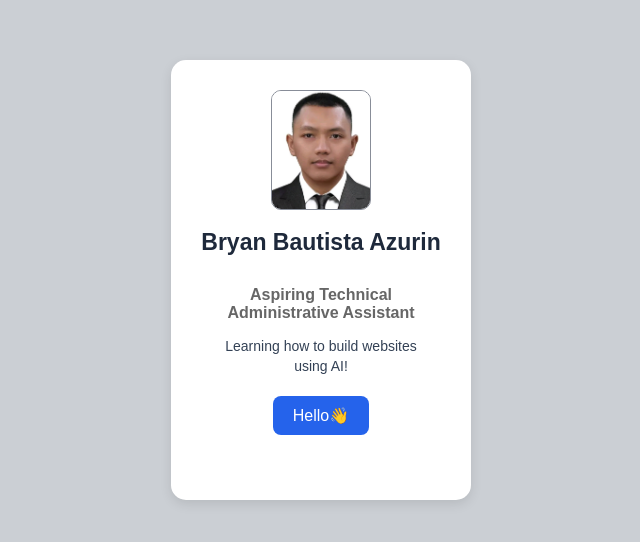
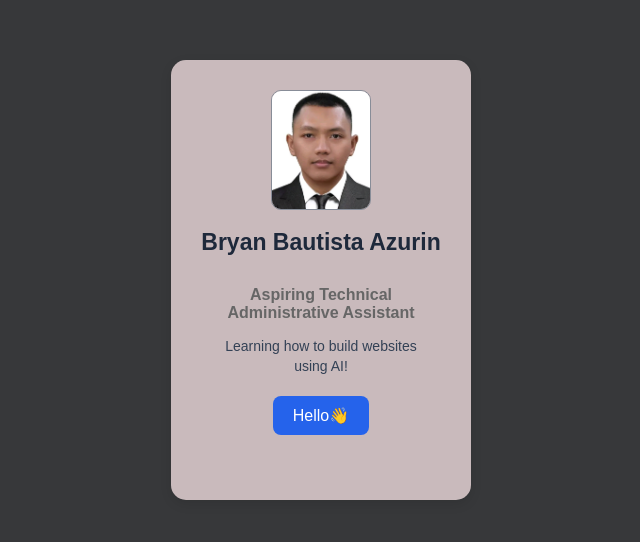
Before and after one commit to bryanazurin/Bryan-Website, a plain HTML site: page index.html in a window 1280 px wide. Shown: the part 120-662 px from the top of the page, without its empty margins (319-959 px from the left). Drawn offline with Linux system fonts and the light colour scheme.

Commit message:
Update style.css

```diff
--- a/style.css
+++ b/style.css
@@ -7,7 +7,7 @@
 
 /* 2. Page Layout */
 body {
-  background-color: #cbcfd4;
+  background-color: #37383a;        /* nw color */
   font-family: Arial, sans-serif;
   display: flex;
   justify-content: center;
@@ -17,7 +17,7 @@ body {
 
 /* 3. Card Container */
 .profile-card {
-  background-color: white;
+  background-color: #c9babc;  	   /* nw color */
   padding: 30px;
   border-radius: 15px;
   box-shadow: 0 4px 12px rgba(0, 0, 0, 0.1);
```
